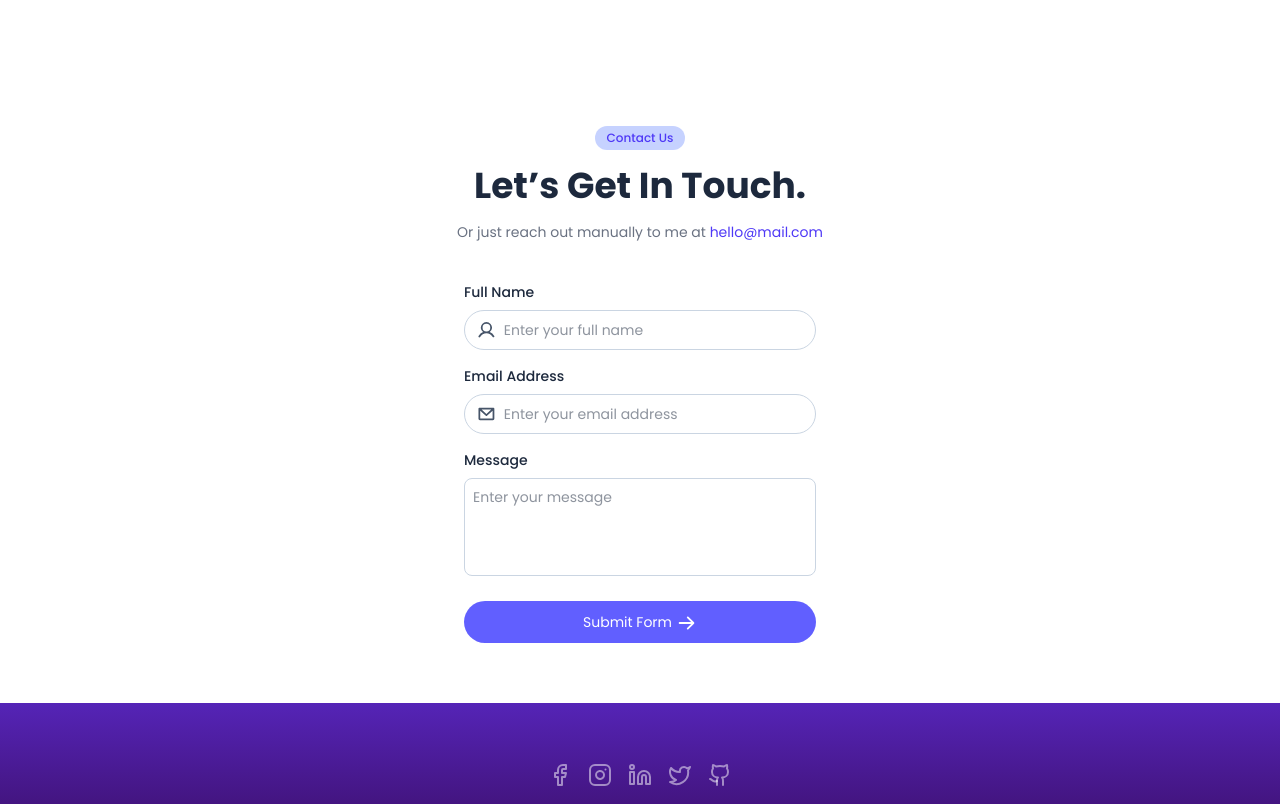
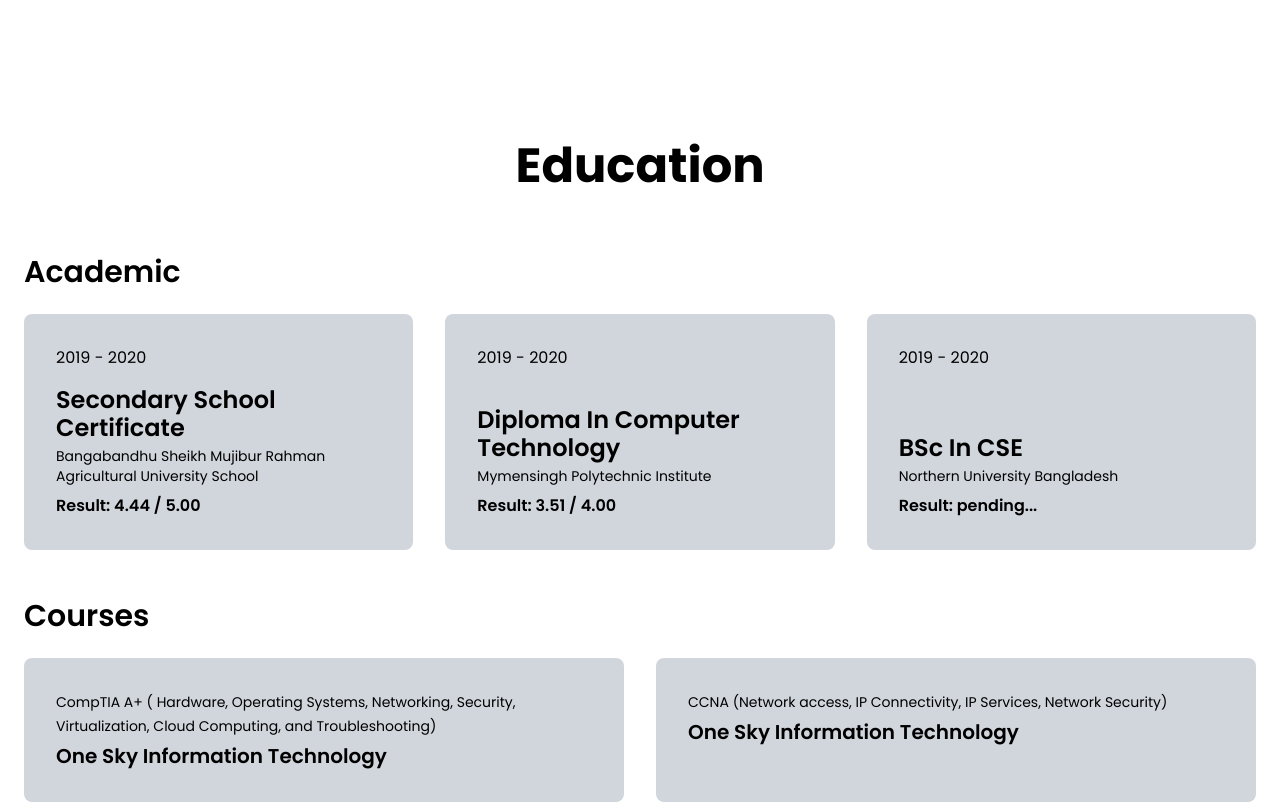
Before and after one commit to mohammadhasansojib/ebrahim-khan, a React (Vite) app: page / in a window 1280 px wide. Shown: the part 2840-3644 px from the top of the page. Built offline with nearby package versions, Linux system fonts and the light colour scheme.

Commit message:
initial education section build

```diff
--- a/src/App.jsx
+++ b/src/App.jsx
@@ -1,5 +1,6 @@
 import About from "./sections/About";
 import Contact from "./sections/Contact";
+import Education from "./sections/Education";
 import Experience from "./sections/Experience";
 import Footer from "./sections/Footer";
 import Hero from "./sections/Hero";
@@ -14,6 +15,7 @@ const App = () => {
         <About />
         <Skills />
         <Experience />
+        <Education />
         <Contact />
         <Footer />
         </>
--- /dev/null
+++ b/src/componenets/AcademicCard.jsx
@@ -0,0 +1,16 @@
+
+
+const AcademicCard = ({start, end, certificate, institute, result}) => {
+    return (
+        <div className="bg-gray-300 p-8 rounded-lg w-full flex flex-col justify-between gap-4">
+            <span>{start} - {end}</span>
+            <div>
+                <strong className="inline-block text-2xl font-semibold leading-7 mb-1">{certificate}</strong>
+                <p className="text-sm">{institute}</p>
+                <p className="font-semibold mt-2">Result: {result}</p>
+            </div>
+        </div>
+    )
+}
+
+export default AcademicCard;
--- /dev/null
+++ b/src/componenets/CourseCard.jsx
@@ -0,0 +1,14 @@
+
+
+const CourseCard = ({certificate, institute}) => {
+    return (
+        <div className="bg-gray-300 p-8 rounded-lg w-full flex flex-col justify-between gap-4">
+            <div>
+                <strong className="inline-block text-sm font-normal leading-6 mb-1">{certificate}</strong>
+                <p className="text-xl font-semibold">{institute}</p>
+            </div>
+        </div>
+    )
+}
+
+export default CourseCard;
--- /dev/null
+++ b/src/sections/Education.jsx
@@ -0,0 +1,45 @@
+import AcademicCard from "../componenets/AcademicCard";
+import CourseCard from "../componenets/courseCard";
+
+
+const education = {
+    academic: [
+        {start: 2019, end: 2020, certificate: "Secondary School Certificate", institute: "Bangabandhu Sheikh Mujibur Rahman Agricultural University School", result: "4.44 / 5.00"},
+        {start: 2019, end: 2020, certificate: "Diploma In Computer Technology", institute: "Mymensingh Polytechnic Institute", result: "3.51 / 4.00"},
+        {start: 2019, end: 2020, certificate: "BSc In CSE", institute: "Northern University Bangladesh", result: "pending..."},
+    ],
+    courses: [
+        {certificate: "CompTIA A+ ( Hardware, Operating Systems, Networking, Security, Virtualization, Cloud Computing, and Troubleshooting)", institute: "One Sky Information Technology"},
+        {certificate: "CCNA (Network access, IP Connectivity, IP Services, Network Security)", institute: "One Sky Information Technology"},
+    ],
+};
+
+
+const Education = () => {
+
+
+    const academic = education.academic.map((i) => <AcademicCard start={i.start} end={i.end} certificate={i.certificate} institute={i.institute} result={i.result} />);
+    const courses = education.courses.map((i) => <CourseCard certificate={i.certificate} institute={i.institute}  />);
+
+    return (
+        <section>
+            <div className="max-w-7xl mx-auto px-6 py-15">
+                <h2 className="text-5xl font-bold py-4 text-center">Education</h2>
+                <div className="my-12">
+                    <h3 className="text-3xl font-semibold capitalize mb-6">Academic</h3>
+                    <div className="grid grid-cols-[repeat(auto-fit,minmax(300px,1fr))] gap-8">
+                        {academic}
+                    </div>
+                </div>
+                <div className="my-12">
+                    <h3 className="text-3xl font-semibold capitalize mb-6">Courses</h3>
+                    <div className="grid grid-cols-[repeat(auto-fit,minmax(300px,1fr))] gap-8">
+                        {courses}
+                    </div>
+                </div>
+            </div>
+        </section>
+    )
+}
+
+export default Education;
```
